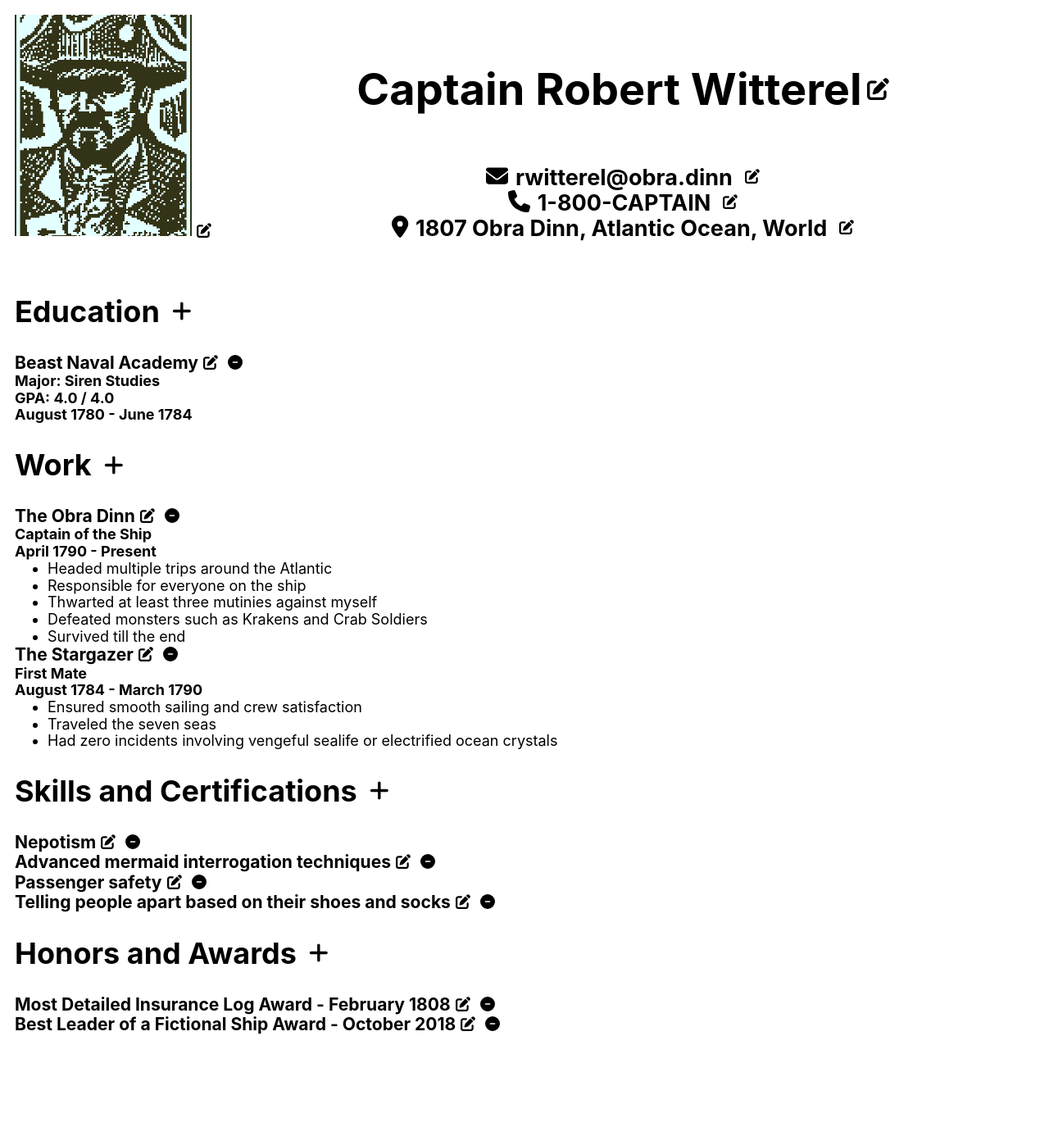
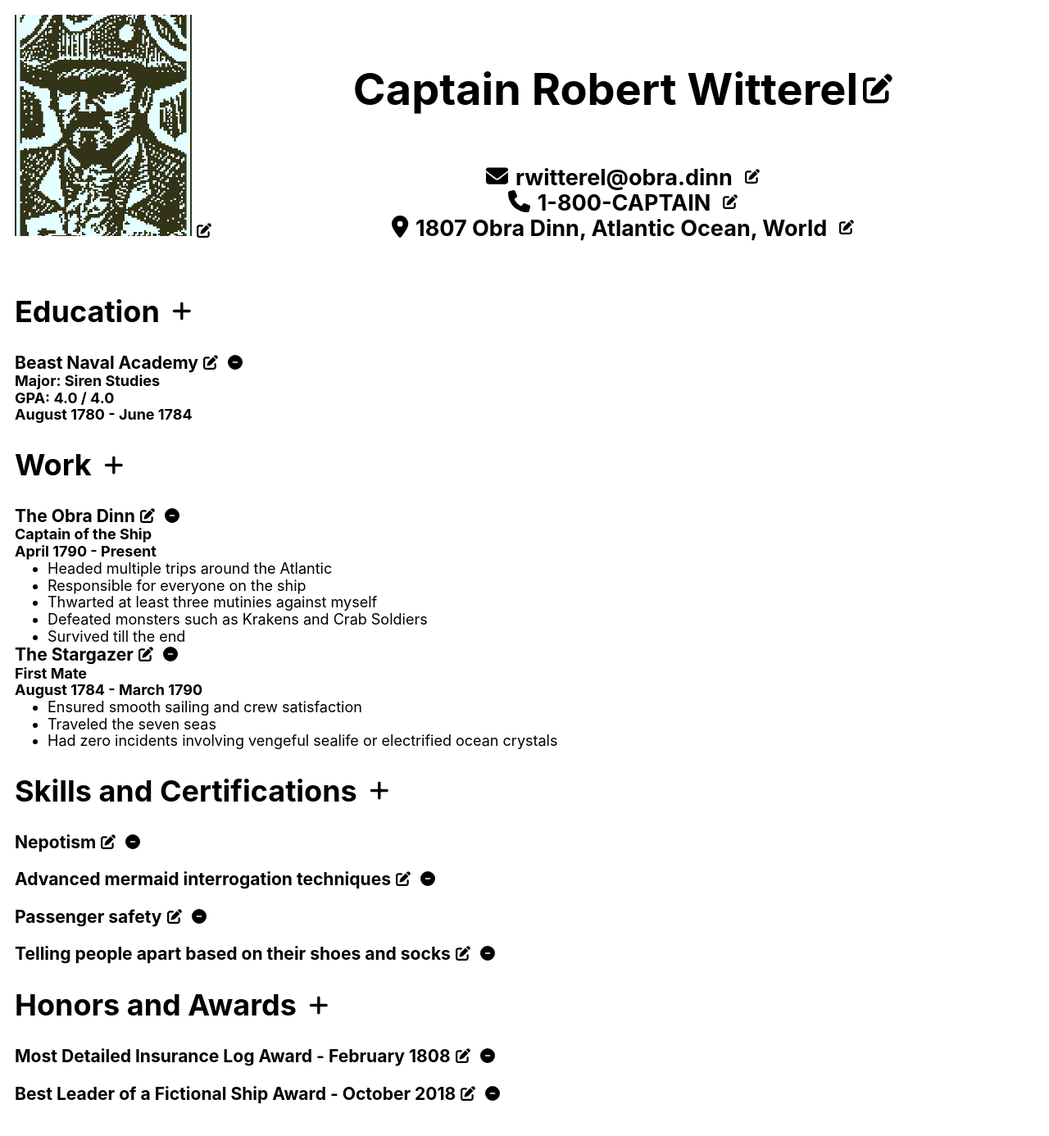
Before and after one commit to xsherryhe/cv-application, a React (Create React App) app: page / in a window 1280 px wide. Shown: the whole page at 82% size. Before the commit the page ends 1281 px from the top, so only its background shows below. Built offline with nearby package versions, Linux system fonts and the light colour scheme.

Commit message:
Refactored multiple components to use SimpleEntry component

```diff
--- a/src/components/DatedEntry.js
+++ b/src/components/DatedEntry.js
@@ -1,16 +1,15 @@
 import { dateFormat } from '../utilities';
 import SimpleEntry from './SimpleEntry';
 
-export default function DatedEntry({ sample }) {
+export default function DatedEntry({
+  startContent,
+  startDate,
+  deletable = false,
+}) {
   return (
     <SimpleEntry
-      content={[
-        ['Most Detailed Insurance Log Award', dateFormat(new Date(1808, 1))],
-        [
-          'Best Leader of a Fictional Ship Award',
-          dateFormat(new Date(2018, 9)),
-        ],
-      ][sample].join(' - ')}
+      startContent={`${startContent} - ${dateFormat(startDate)}`}
+      deletable={deletable}
     />
   );
 }
--- a/src/components/EducationEntry.js
+++ b/src/components/EducationEntry.js
@@ -9,7 +9,7 @@ export default function EducationEntry() {
     <div className="entry">
       <EditButton />
       <DeleteButton />
-      <h3>Beast Naval Academy</h3>
+      <h3 className="main">Beast Naval Academy</h3>
       <h4>Major: Siren Studies</h4>
       <h4>GPA: 4.0 / 4.0</h4>
       <h4>
--- /dev/null
+++ b/src/components/HonorsAndAwardsEntry.js
@@ -0,0 +1,24 @@
+import DatedEntry from './DatedEntry';
+
+export default function HonorsAndAwardsEntry({
+  sample,
+  startContent = '',
+  startDate = new Date(),
+}) {
+  return (
+    <h3>
+      <DatedEntry
+        startContent={
+          [
+            'Most Detailed Insurance Log Award',
+            'Best Leader of a Fictional Ship Award',
+          ]?.[sample] || startContent
+        }
+        startDate={
+          [new Date(1808, 1), new Date(2018, 9)]?.[sample] || startDate
+        }
+        deletable={true}
+      />
+    </h3>
+  );
+}
--- a/src/components/Main.js
+++ b/src/components/Main.js
@@ -3,8 +3,8 @@ import '../styles/Main.css';
 import Section from './Section';
 import EducationEntry from './EducationEntry';
 import WorkEntry from './WorkEntry';
-import SimpleEntry from './SimpleEntry';
-import DatedEntry from './DatedEntry';
+import SkillsAndCertificationsEntry from './SkillsAndCertificationsEntry';
+import HonorsAndAwardsEntry from './HonorsAndAwardsEntry';
 
 export default function Main() {
   return (
@@ -19,13 +19,13 @@ export default function Main() {
       <Section
         name="Skills and Certifications"
         entries={[...new Array(4)].map((_, i) => (
-          <SimpleEntry sample={i} />
+          <SkillsAndCertificationsEntry sample={i} />
         ))}
       />
       <Section
         name="Honors and Awards"
         entries={[...new Array(2)].map((_, i) => (
-          <DatedEntry sample={i} />
+          <HonorsAndAwardsEntry sample={i} />
         ))}
       />
     </main>
--- a/src/components/Name.js
+++ b/src/components/Name.js
@@ -1,45 +1,11 @@
-import { Component } from 'react';
 import '../styles/Name.css';
 
-import EditButton from './EditButton';
-import SingleInputForm from './SingleInputForm';
+import SimpleEntry from './SimpleEntry';
 
-// TO DO: Move most of this architecture to SimpleEntry and add deletable prop on SimpleEntry
-// Have Name and Contact components wrap SimpleEntry
-export default class Name extends Component {
-  constructor(props) {
-    super(props);
-
-    this.state = { content: 'Captain Robert Witterel', editOn: false };
-    ['showEdit', 'updateContent'].forEach(
-      (method) => (this[method] = this[method].bind(this))
-    );
-  }
-
-  showEdit() {
-    this.setState({ editOn: true });
-  }
-
-  updateContent(content) {
-    this.setState({ content, editOn: false });
-  }
-
-  render() {
-    const { content, editOn } = this.state;
-    return (
-      <div className="name">
-        <h1>
-          {editOn ? (
-            <SingleInputForm
-              startValue={content}
-              handleSubmit={this.updateContent}
-            />
-          ) : (
-            content
-          )}
-        </h1>
-        {!editOn && <EditButton handleClick={this.showEdit} />}
-      </div>
-    );
-  }
+export default function Name({ startContent = 'Captain Robert Witterel' }) {
+  return (
+    <h1 className="name">
+      <SimpleEntry startContent={startContent} />
+    </h1>
+  );
 }
--- a/src/components/SimpleEntry.js
+++ b/src/components/SimpleEntry.js
@@ -1,19 +1,45 @@
+import { Component } from 'react';
+
 import EditButton from './EditButton';
 import DeleteButton from './DeleteButton';
+import SingleInputForm from './SingleInputForm';
 
-export default function SimpleEntry({ content = '', sample }) {
-  return (
-    <div className="entry">
-      <h3>
-        {[
-          'Nepotism',
-          'Advanced mermaid interrogation techniques',
-          'Passenger safety',
-          'Telling people apart based on their shoes and socks',
-        ]?.[sample] || content}
-      </h3>
-      <EditButton />
-      <DeleteButton />
-    </div>
-  );
+export default class SimpleEntry extends Component {
+  constructor(props) {
+    super(props);
+
+    this.state = { content: this.props.startContent, editOn: false };
+    ['showEdit', 'updateContent'].forEach(
+      (method) => (this[method] = this[method].bind(this))
+    );
+  }
+
+  showEdit() {
+    this.setState({ editOn: true });
+  }
+
+  updateContent(content) {
+    this.setState({ content, editOn: false });
+  }
+
+  render() {
+    const { deletable } = this.props;
+    const { content, editOn } = this.state;
+    return (
+      <div className="entry">
+        {editOn ? (
+          <SingleInputForm
+            startValue={content}
+            handleSubmit={this.updateContent}
+          />
+        ) : (
+          <div className="main">{content}</div>
+        )}
+        {!editOn && <EditButton handleClick={this.showEdit} />}
+        {!editOn && deletable && <DeleteButton />}
+      </div>
+    );
+  }
 }
+
+SimpleEntry.defaultProps = { startContent: '', deletable: false };
--- /dev/null
+++ b/src/components/SkillsAndCertificationsEntry.js
@@ -0,0 +1,22 @@
+import SimpleEntry from './SimpleEntry';
+
+export default function SkillsAndCertificationsEntry({
+  sample,
+  startContent = '',
+}) {
+  return (
+    <h3>
+      <SimpleEntry
+        startContent={
+          [
+            'Nepotism',
+            'Advanced mermaid interrogation techniques',
+            'Passenger safety',
+            'Telling people apart based on their shoes and socks',
+          ]?.[sample] || startContent
+        }
+        deletable={true}
+      />
+    </h3>
+  );
+}
--- a/src/components/WorkEntry.js
+++ b/src/components/WorkEntry.js
@@ -10,7 +10,7 @@ export default function WorkEntry({ sample }) {
     <div className="entry">
       <EditButton />
       <DeleteButton />
-      <h3>{['The Obra Dinn', 'The Stargazer'][sample]}</h3>
+      <h3 className="main">{['The Obra Dinn', 'The Stargazer'][sample]}</h3>
       <h4>{['Captain of the Ship', 'First Mate'][sample]}</h4>
       <h4>
         <DateRange
--- a/src/styles/Name.css
+++ b/src/styles/Name.css
@@ -1,17 +1,14 @@
 .name {
+  margin: 0;
+  font-size: 3rem;
   display: flex;
   align-items: center;
 }
 
 .name button.edit {
-  font-size: 1.5rem;
+  font-size: 2rem;
 }
 
 .name button.submit {
   font-size: 3rem;
 }
-
-.name h1 {
-  margin: 0;
-  font-size: 3rem;
-}
--- a/src/styles/entry.css
+++ b/src/styles/entry.css
@@ -8,7 +8,7 @@
   margin: 0;
 }
 
-.entry h3 {
+.entry .main {
   grid-row: 1;
   grid-column: 1;
 }
```
